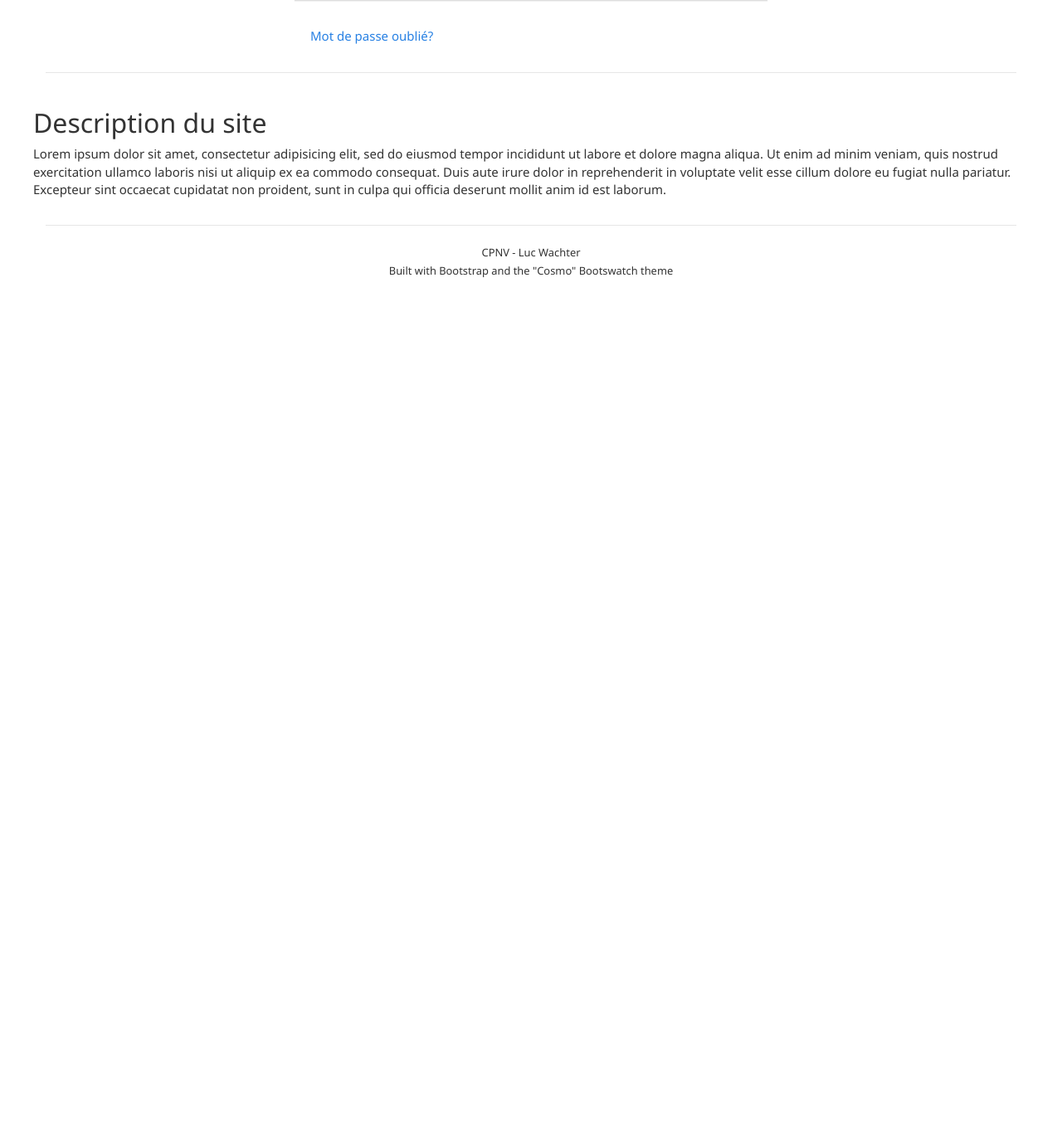
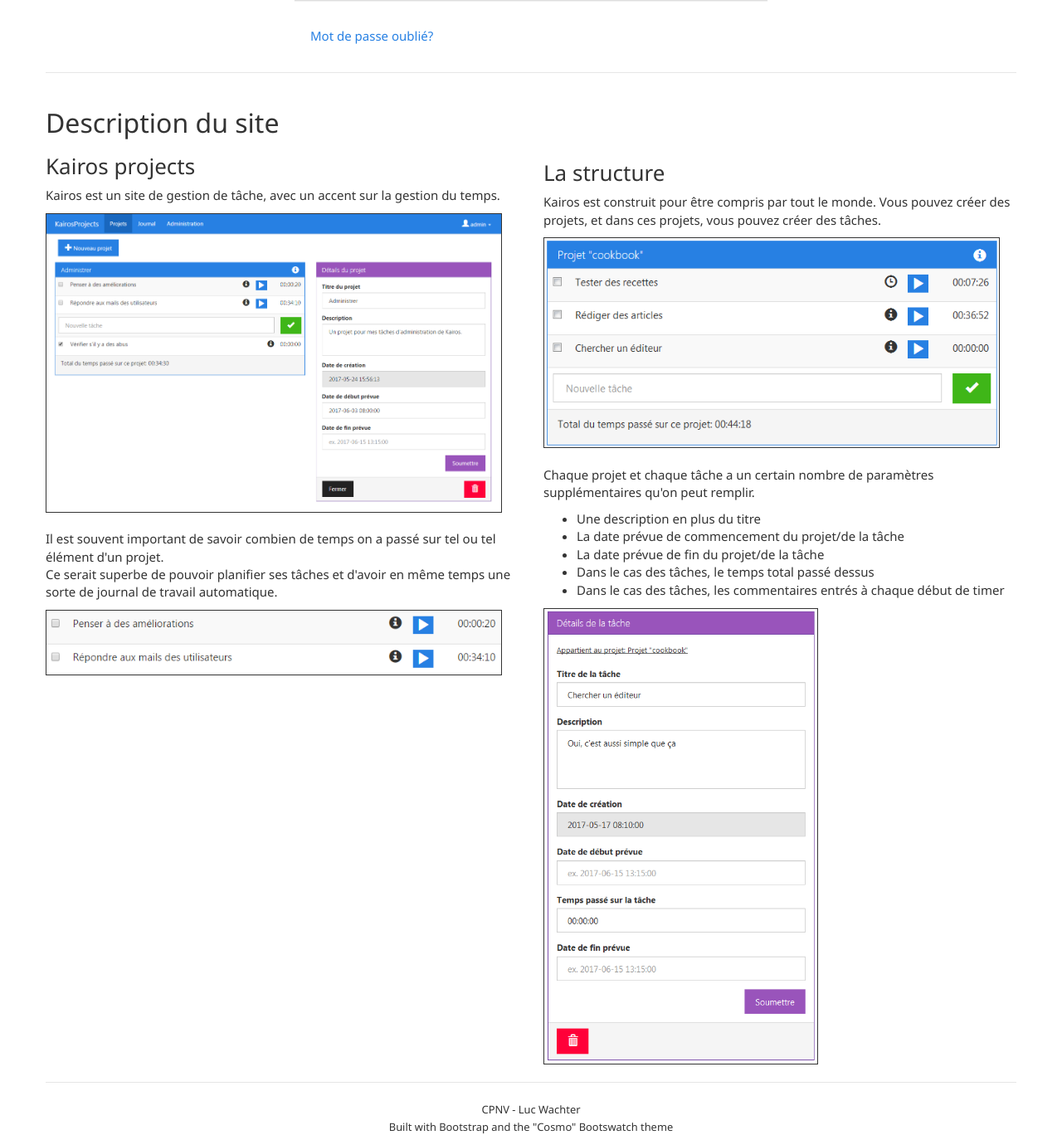
Before and after one commit to Laykel/TPI-Kairos, a PHP site: page /index.php?page=login in a window 1280 px wide. Shown: the part 417-1785 px from the top of the page at 83% size. Before the commit the page ends 752 px from the top, so only its background shows below. Run offline with PHP 8.4, Linux system fonts and the light colour scheme.

Commit message:
Site description, remove user fix, empty comment fix

```diff
--- a/assets/css/kairos-style.css
+++ b/assets/css/kairos-style.css
@@ -2,6 +2,14 @@ body{
 	padding-top: 60px;
 	overflow-y: scroll !important;
 	padding-right: 0px !important;
+}
+
+textarea{
+	resize: none;
+}
+
+img{
+	border: solid 1px;
 }
 
 .navbar{
@@ -30,10 +38,6 @@ body{
 
 .project-title{
 	cursor:pointer;
-}
-
-textarea{
-	resize: none;
 }
 
 .modal{
--- a/sources/pages/login.php
+++ b/sources/pages/login.php
@@ -62,14 +62,34 @@ Description: Login page: form, forgotten password mechanism.
 <!-- Site description -->
 <hr>
 <div class="row">
-	<h2>Description du site</h2>
+	<div class="col-sm-6">
+		<h2>Description du site</h2>
 
- 	<p>Lorem ipsum dolor sit amet, consectetur adipisicing elit, sed do eiusmod
- 	tempor incididunt ut labore et dolore magna aliqua. Ut enim ad minim veniam,
- 	quis nostrud exercitation ullamco laboris nisi ut aliquip ex ea commodo
- 	consequat. Duis aute irure dolor in reprehenderit in voluptate velit esse
- 	cillum dolore eu fugiat nulla pariatur. Excepteur sint occaecat cupidatat non
- 	proident, sunt in culpa qui officia deserunt mollit anim id est laborum.</p>
+		<h3>Kairos projects</h3>
+		<p>Kairos est un site de gestion de tâche, avec un accent sur la gestion du temps.</p>
+		<img src="<?php echo ROOT;?>/assets/img/kairos.png" width="550px" alt="Kairos">
+		<br><br>
+		<p>Il est souvent important de savoir combien de temps on a passé sur tel ou tel élément d'un projet. <br>
+		Ce serait superbe de pouvoir planifier ses tâches et d'avoir en même temps une sorte de journal de travail automatique.</p>
+		<img src="<?php echo ROOT;?>/assets/img/timers.png" width="550px" alt="Timers">
+		<br><br>
+	</div>
+	<div class="col-sm-6">
+	<br><br><br>
+		<h3>La structure</h3>
+		<p>Kairos est construit pour être compris par tout le monde. Vous pouvez créer des projets, et dans ces projets, vous pouvez créer des tâches.</p>
+		<img src="<?php echo ROOT;?>/assets/img/projectPanel.png" width="550px" alt="Project panel">
+		<br><br>
+		<p>Chaque projet et chaque tâche a un certain nombre de paramètres supplémentaires qu'on peut remplir.</p>
+		<ul>
+			<li>Une description en plus du titre</li>
+			<li>La date prévue de commencement du projet/de la tâche</li>
+			<li>La date prévue de fin du projet/de la tâche</li>
+			<li>Dans le cas des tâches, le temps total passé dessus</li>
+			<li>Dans le cas des tâches, les commentaires entrés à chaque début de timer</li>
+		</ul>
+		<img src="<?php echo ROOT;?>/assets/img/detailsPanel.png" height="550px" alt="Details panel">
+ 	</div>
 </div>
 
 <script type="text/javascript">
```
Also changed, not shown: sources/shared/update.php (+21 -5 lines), assets/img/detailsPanel.PNG (added), assets/img/kairos.PNG (added), assets/img/projectPanel.PNG (added), assets/img/timers.PNG (added).
